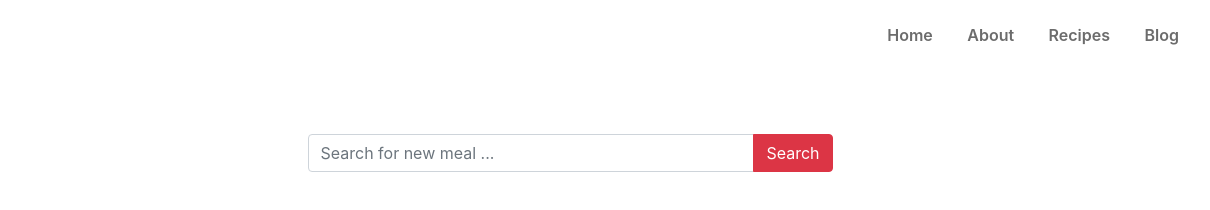
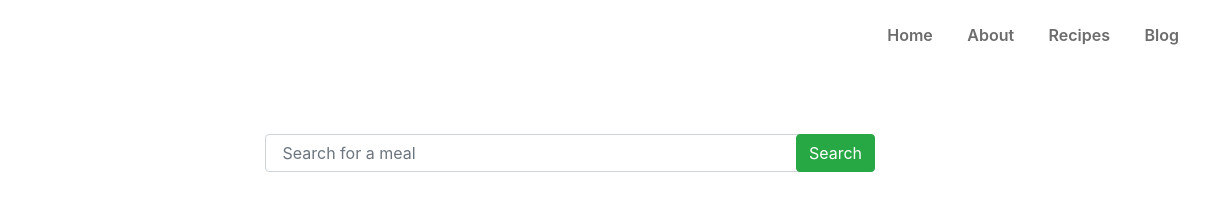
Before and after one commit to MdJubaerAhmed/Meal-Bd, a plain HTML site: page index.html in a window 1280 px wide. Shown: the full height of the page, 70-1280 px from the left. Drawn offline with nearby package versions, Linux system fonts and the light colour scheme.

Commit message:
update new code

```diff
--- a/HungryMonster.js
+++ b/HungryMonster.js
@@ -1,5 +0,0 @@
-const searchBtn = document.getElementById('search_button');
-searchBtn.addEventListener('click', () => {
-    const inputCity = document.getElementById('food').value;
-    getWeatherData(inputFood);
-})
--- a/index.html
+++ b/index.html
@@ -30,17 +30,23 @@
         </nav>
     </div>
 
-    <div class="container">
-        <form class="col-md-6 m-auto py-5">
-            <div class="input-group mb-3">
-                <input type="text" id="food" class="form-control" placeholder="Search for new meal ...">
-                <div class="input-group-append">
-                    <button type="button" class="btn btn-danger" id="search_button">Search</button>
-                </div>
+    <main class="content-area">
+        <div class="search-bar col-md-6 mx-auto">
+            <div class="search-box my-5">
+                <input id="search-field" type="text" class="form-control" placeholder=" Search for a meal">
+                <button onclick="Searchfoods()" class="btn btn-success search-btn">Search</button>
             </div>
-        </form>
+        </div>
 
-    </div>
+        <h3 id="error-message" class="text-danger"></h3>
+        <div id="food-name" class="single-food text-center">
+
+        </div>
+        <div id="food-container" class="search-result col-md-8 mx-auto py-4">
+
+        </div>
+    </main>
+
 
 
     <script src="HungryMonster.js"></script>
--- a/style.css
+++ b/style.css
@@ -26,3 +26,24 @@ img{
     font-weight: 600;
     color: #6c6c6c;
   }
+  .btn{
+    border-radius: 1.5rem;
+    padding: 9px 20px;
+}
+
+.btn-privious{
+    background: rgba(255, 255, 255, 0.2);
+    color: #ffffff;
+}
+.navbar-toggler {
+    border: none;
+}
+.search-box{
+    position: relative;
+}
+.search-btn {
+    position: absolute;
+    top: 0;
+    right: 0;
+    height: 100%;
+}
```
